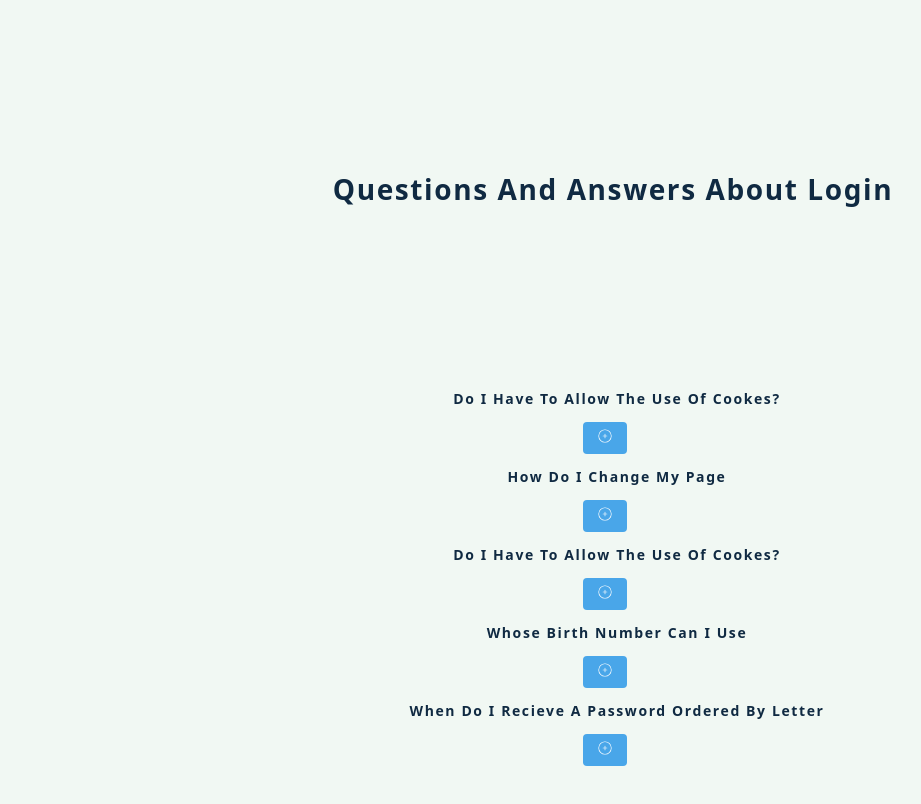
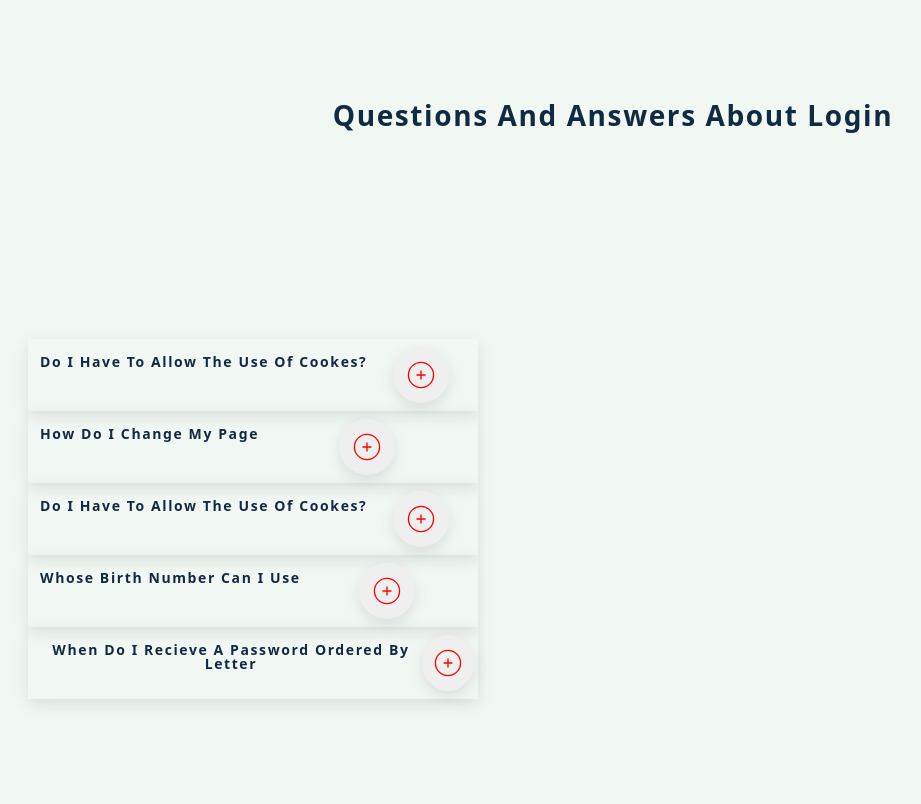
Before and after one commit to Bobbylee007/react-projects, a React (Create React App) app in the folder react-projects/: page / in a window 1280 px wide. Shown: the top 804 px of the page, without its empty margins (27-948 px from the left). Built offline with nearby package versions, Linux system fonts and the light colour scheme.

Commit message:
accordian project test

```diff
--- a/react-projects/src/index.css
+++ b/react-projects/src/index.css
@@ -62,6 +62,7 @@ body {
     line-height: 1.5;
     font-size: 0.875rem;
     padding: auto;
+    place-items: center;
 }
 
 main {
@@ -226,11 +227,12 @@ img {
     width: auto;
 }
 
-/* =========  projects UI ====================   */
 
 
-/*=================  Tour UI=========   */
+/* ==============================  projects UI ====================================================   */
 
+
+/*=================  Tour UI  ============================   */
 article .single-tour {
     width: 700px;
 }
@@ -240,7 +242,6 @@ article .single-tour {
     margin: 16px, 12px;
     padding: 16px, 24px;
 }
-
 /*  Tour UI End  */
 
 
@@ -327,8 +328,6 @@ article .single-tour {
 .info {
     margin-bottom: 0.75rem;
 }
-
-
 .prev-btn,
 .next-btn {
     color: var(--clr-primary-7);
@@ -360,20 +359,19 @@ article .single-tour {
     background: var(--clr-primary-5);
     color: var(--clr-primary-1);
 }
-
 /*  Reviews End    */
 
 
 /*======= SVG ===== */
-/* .icon{
+.icon{
     font-size: 4rem;
     color: red;
-} */
+}
 /*======= SVG End ===== */
 
 
 
-/*=======       Modal       =========*/
+/*============= Modal  =============*/
 .modal {
     position: absolute;
     top: 1rem;
@@ -392,11 +390,10 @@ article .single-tour {
     margin-bottom: 0;
     color: var(--clr-red-dark);
 }
-
-/*=======       Modal End      =========*/
+/*======= Modal End=========*/
 
 
-/*=======       Form       =========*/
+/*=============   Form   =============*/
 .form {
     display: grid;
     background: var(--clr-white);
@@ -441,13 +438,58 @@ article .single-tour {
     border-radius: var(--rd-corners);
     cursor: pointer;
 }
+/*=======   Form End   =========*/
 
-/*=======       Form End       =========*/
+
+
+/*=======  Accordian   =========*/
+main .accordian{
+    width: var(--fixed-width);
+    background-color: var(--clr-gray-9);
+    padding-inline: 0.5rem;
+    padding-block: 1rem;
+    display: grid;
+    place-items: center;
+}
+.question{
+    width: var(--fixed-width);
+    display: flex;
+    flex-direction: row;
+    justify-content: space-around;
+    padding: 8px 4px;
+    box-shadow: var(--light-shadow);
+}
+.info{
+    width: var(--fixed-width);
+    padding: 8px 16px;
+    box-shadow: var(--light-shadow);
+}
+.btn-accordian{
+    width: 56px;
+    height: 56px;
+    border-radius: 50%;
+    justify-content: center;
+    align-items: center;
+    margin: 0 auto;
+    border-style: none;
+}
+.btn-accordian .icon{
+    width: 32px;
+    height: 32px;
+    color: red;
+}
+/*=======   Accordian End   =========*/
+
+
+
+/*=======   Menu   =========*/
+
+/*=======   Menu End   =========*/
 
 
 
 
-
+/*======================================   Reponsiveness  ===========================*/
 @media screen and (min-width:768px) {
     h1 {
         font-size: 4rem;
--- a/react-projects/src/projects/04-accordian/Accordian.js
+++ b/react-projects/src/projects/04-accordian/Accordian.js
@@ -5,9 +5,9 @@ import SingleQuestion from "./Question";
 const Accordian = () => {
     const [questions, setQuestions] = useState(data)
   return (
-    <main className="container">
+    <main className="accordian">
       <h3>questions and answers about login</h3>
-      <section className="info">
+      <section className="">
         {
             questions.map((question)=>{
                 return <SingleQuestion key={question.id} {...question} />
--- a/react-projects/src/projects/04-accordian/Question.js
+++ b/react-projects/src/projects/04-accordian/Question.js
@@ -1,18 +1,24 @@
 import React, { useState } from "react";
 import { CiCircleMinus, CiCirclePlus } from "react-icons/ci";
 
-const Question = ({title, info}) => {
-    const [showInfo, setShowInfo] = useState(false)
+const Question = ({ title, info }) => {
+  const [showInfo, setShowInfo] = useState(false);
   return (
-    <article className="question">
-      <header>
+    <article className="">
+      <header className="question">
         <h4>{title}</h4>
-        <button className="btn" onClick={() => setShowInfo(!showInfo)}>
-          {showInfo ? <CiCircleMinus /> : <CiCirclePlus />}
+        <button
+          className="btn-accordian question"
+          onClick={() => setShowInfo(!showInfo)}
+        >
+          {showInfo ? (
+            <CiCircleMinus className="icon" />
+          ) : (
+            <CiCirclePlus className="icon" />
+          )}
         </button>
       </header>
-
-      {showInfo && <p>{info}</p>}
+      {showInfo && <p className="info">{info}</p>}
     </article>
   );
 };
```
